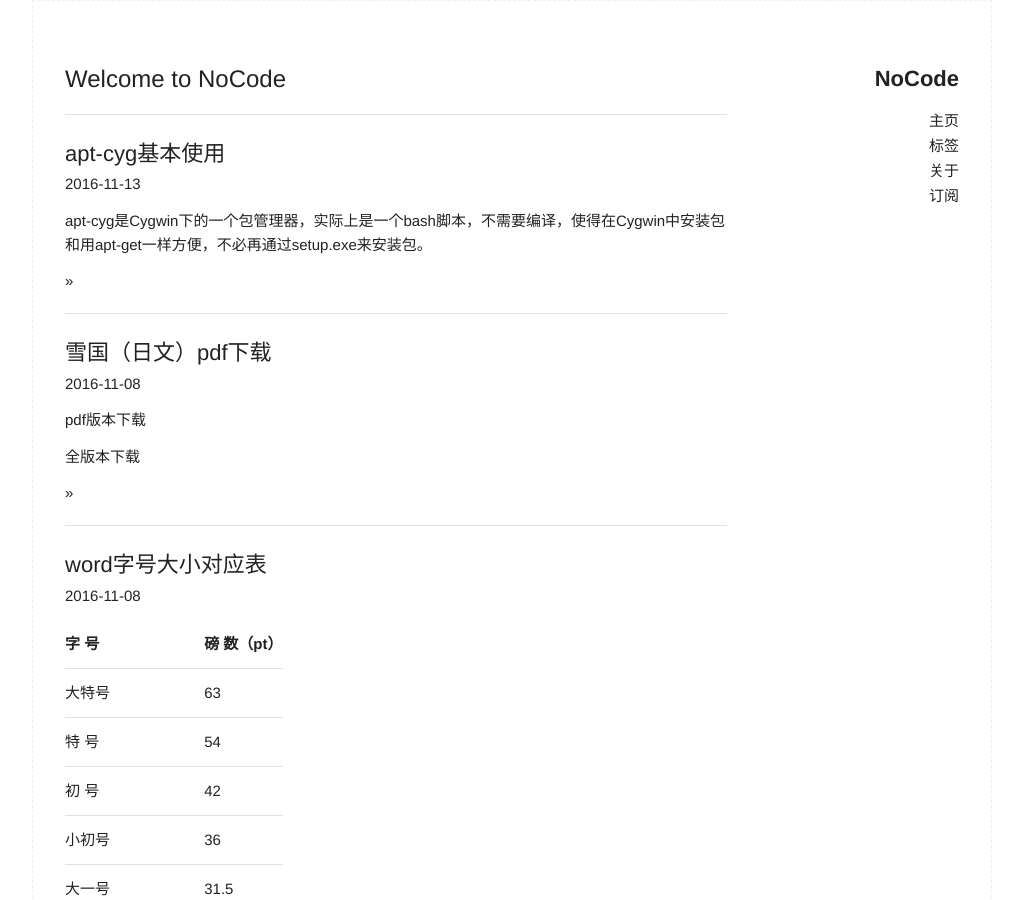
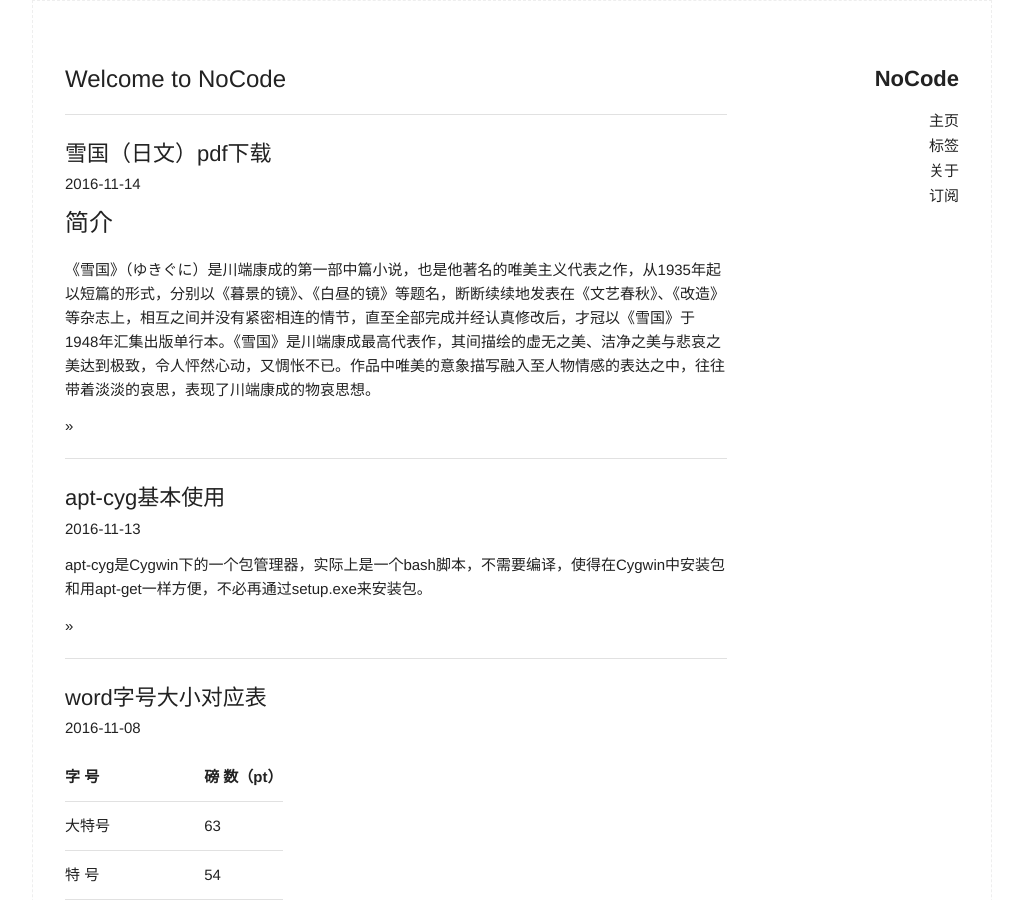
Before and after one commit to ecator/blog, a Jekyll site: the page built from index.html, in a window 1280 px wide and 900 px high. Shown: the whole window, without its empty margins (128-1151 px from the left). Built offline with Jekyll 4.4.1, drawn with Linux system fonts in a browser that asks for light colours.

Commit message:
增加about页面，修改雪国

```diff
--- a/_config.yml
+++ b/_config.yml
@@ -17,6 +17,7 @@
 exclude:
  - README.md
  - LICENSE
+ - CNAME
 # Build settings
 markdown: kramdown
 kramdown:
--- a/_posts/2016-11-08-yukiguni.md
+++ b/_posts/2016-11-08-yukiguni.md
@@ -1,7 +1,17 @@
 ---
 layout: post
 title: 雪国（日文）pdf下载
+date: 2016-11-14
 ---
-[pdf版本下载]({{ '/assets/雪国(日文).pdf' | prepend: site.baseurl }})
 
-[全版本下载](http://yukiguni.bisudata.top)
+# 简介
+
+《雪国》（ゆきぐに）是川端康成的第一部中篇小说，也是他著名的唯美主义代表之作，从1935年起以短篇的形式，分别以《暮景的镜》、《白昼的镜》等题名，断断续续地发表在《文艺春秋》、《改造》等杂志上，相互之间并没有紧密相连的情节，直至全部完成并经认真修改后，才冠以《雪国》于1948年汇集出版单行本。《雪国》是川端康成最高代表作，其间描绘的虚无之美、洁净之美与悲哀之美达到极致，令人怦然心动，又惆怅不已。作品中唯美的意象描写融入至人物情感的表达之中，往往带着淡淡的哀思，表现了川端康成的物哀思想。
+
+<!--description-->
+
+# 下载
+
+
+- [pdf版本下载]({{ '/assets/雪国(日文).pdf' | prepend: site.baseurl }})
+- [全版本下载](http://yukiguni.bisudata.top)
--- a/about.md
+++ b/about.md
@@ -2,6 +2,25 @@
 layout: page
 title: 关于
 ---
-个人博客
+
+# 开博客的缘由
+
+其实也是心血来潮才开个博客来随便写写东西，以前也玩过很多博客，但是都没有好好写过，偶然之间发现来了gitpage，然后又有发现了jekyll，觉得很有意思，于是就网上各种收集资料学习，好在入了门，发现还不错，于是就申请了一个nocode.site域名(因为便宜就入手咯:laughing:)。
+
+# 关于NoCode的解释
+
+其实想到这个NoCode也是心血来潮，采用驼峰命名法——no+code，意思就是“无码”（顿时邪恶了:smirk:），所以本博客的名字就叫“无码空间”。
+
+好吧，上面是我胡扯的，其实NoCode是“不用代码”的意思，因为jekyll不需要写多余的代码，用户只用关注博客内容本身而不需要关注布局路由什么的结构，只用简单的Markdown就可以完成一个很精美的博客，在此也感谢本博客主题的作者wildfire，所以我并没有花太多时间去设计博客，只是clone下来修改修改就上线了:satisfied:所以本NoCode的意思就是不用敲代码开博客:smile:
+
+其实最主要原因还是托管在gitpage上免费:smiley:
+
+# 写点什么
+
+既然下定决心好好写博客了，那就不打算半途而废了，从我花时间写这个“关于”页面就可以看到我的诚意吧:grinning:
+
+因为从高中开始都开始接触编程，但是大学却学了日语，而这丝毫没有阻挡我对编程的热爱，所以我也入个俗套，本博客还是以技术分享为主，当然会借鉴一些其他大牛们的分享，再加上自己的一些理解吧。其次就是一些杂七杂八的东西了，比如自己发现的一些好玩的东西也会发布上来，总的来说本博客还是以轻松愉快的基调为主，大家可以在[主页]({{ '/' | prepend: site.baseurl }})看到最新发布或者修改的文章，点击右边的[标签]({{ '/archive.html' | prepend: site.baseurl }})可以看到所有的标签分类，本着自娱自乐的精神同时也希望给大家带来有一些有用的东西。
+
+
 
 {% include author.html %}
```
Also changed, not shown: 1 other file.
